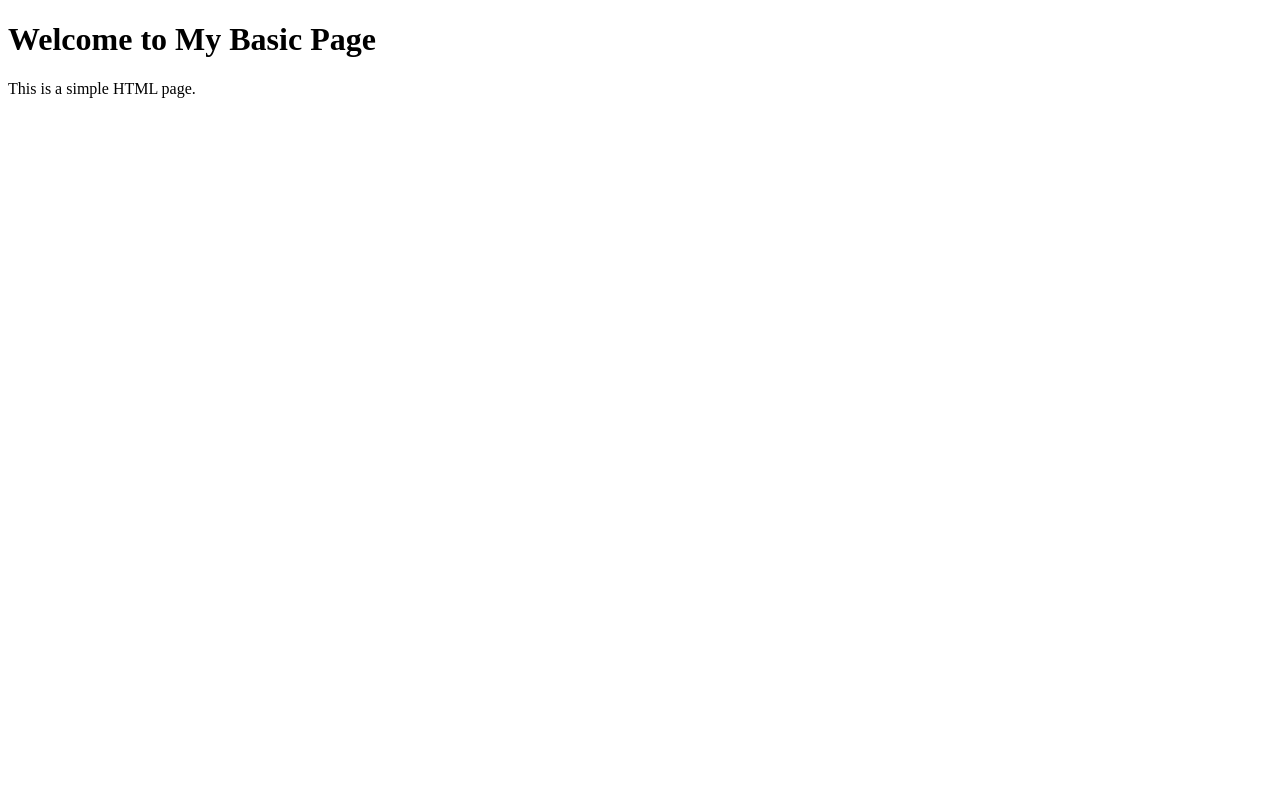
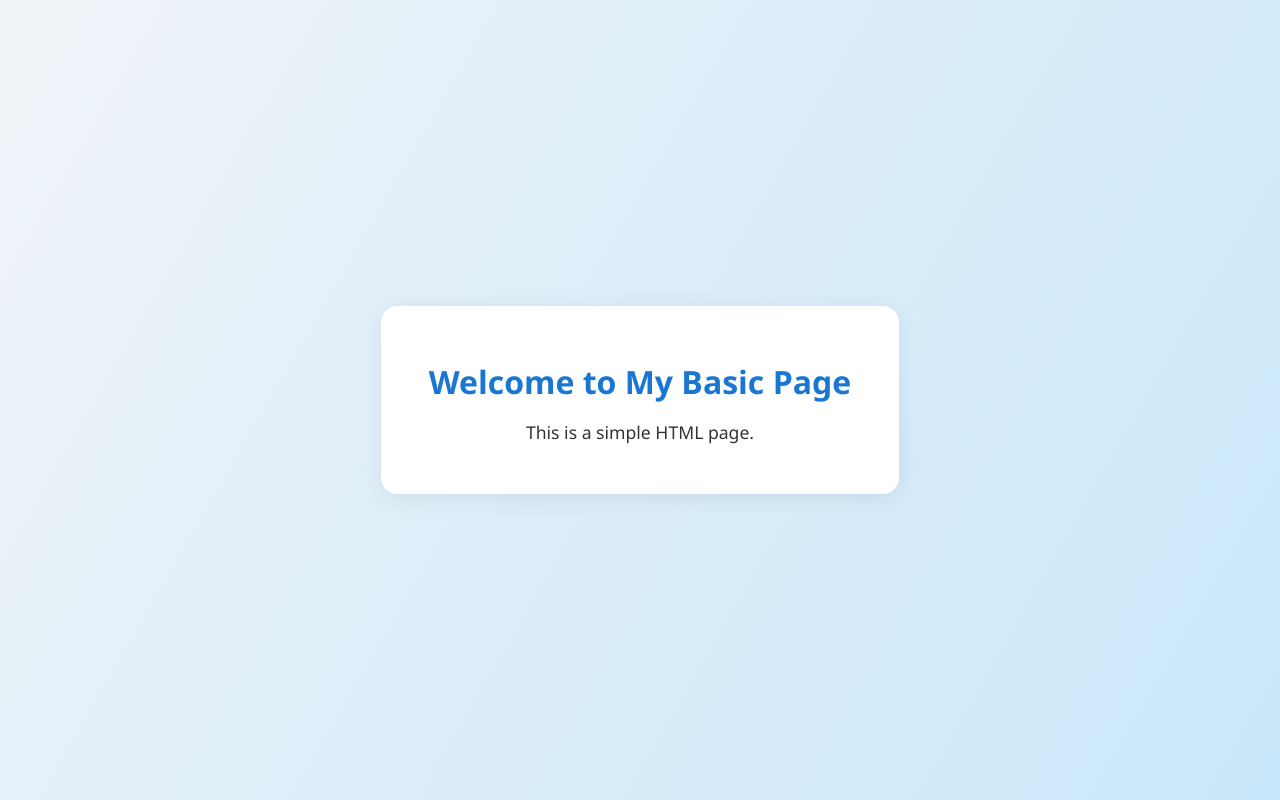
Before and after one commit to altafbaba/Project1, a plain HTML site: page index.html in a window 1280 px wide. Drawn offline with Linux system fonts and the light colour scheme.

Commit message:
cicd test

```diff
--- a/index.html
+++ b/index.html
@@ -3,7 +3,41 @@
 <head>
     <meta charset="UTF-8">
     <title>My Basic Page</title>
+    <style>
+        body {
+            font-family: 'Segoe UI', Arial, sans-serif;
+            background: linear-gradient(120deg, #f0f4f8 0%, #c9e7fa 100%);
+            margin: 0;
+            padding: 0;
+            min-height: 100vh;
+            display: flex;
+            flex-direction: column;
+            align-items: center;
+            justify-content: center;
+        }
+        .container {
+            background: #fff;
+            padding: 2rem 3rem;
+            border-radius: 16px;
+            box-shadow: 0 4px 24px rgba(0,0,0,0.08);
+            text-align: center;
+        }
+        h1 {
+            color: #1976d2;
+            margin-bottom: 1rem;
+        }
+        p {
+            color: #333;
+            font-size: 1.1rem;
+        }
+        @media (max-width: 600px) {
+            .container {
+                padding: 1rem;
+            }
+        }
+    </style>
 </head>
 <body>
-    <h1>Welcome to My Basic Page</h1>
-    <p>This is a simple HTML page.</p>
+    <div class="container">
+        <h1>Welcome to My Basic Page</h1>
+        <p>This is a simple HTML page.</p>
```
